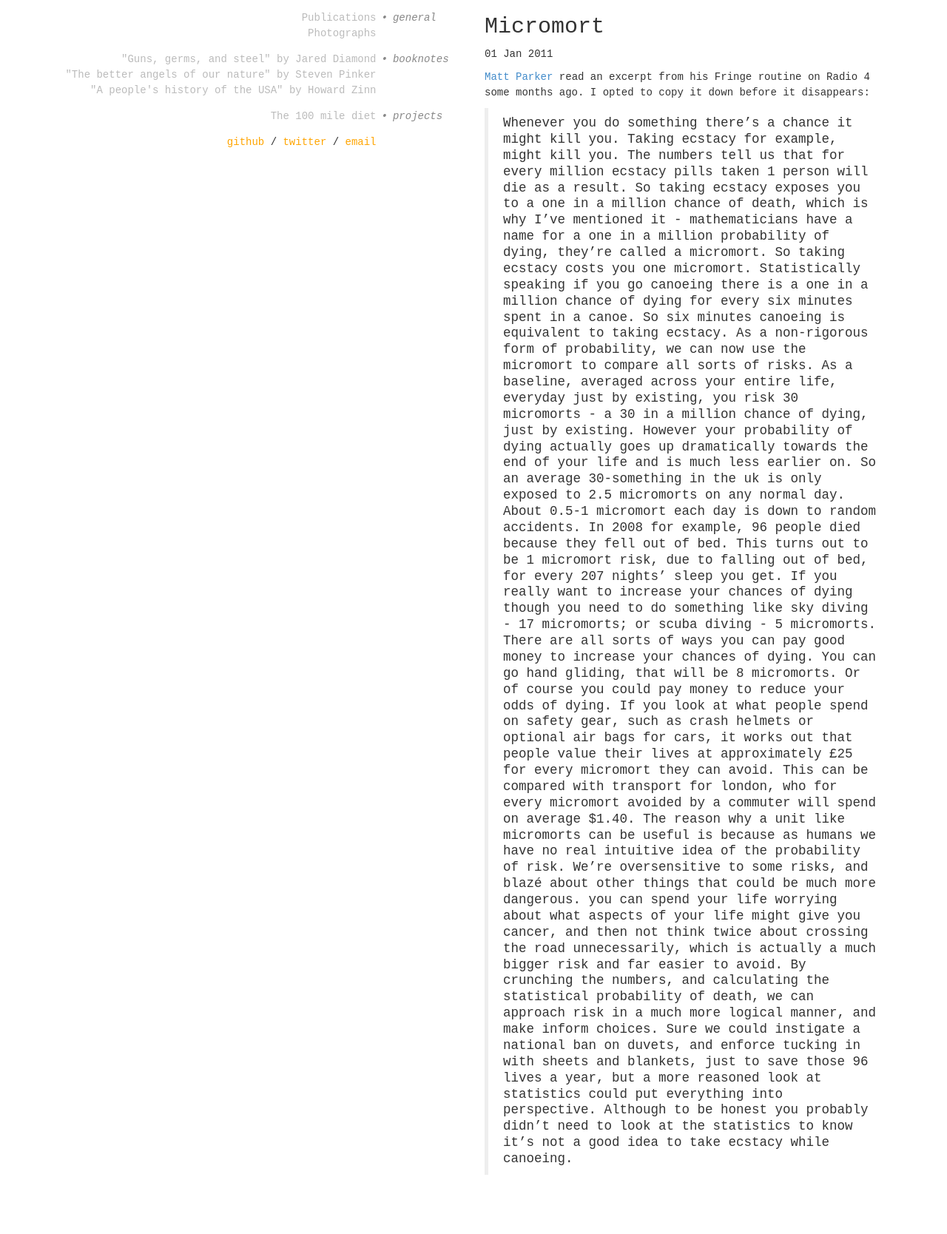
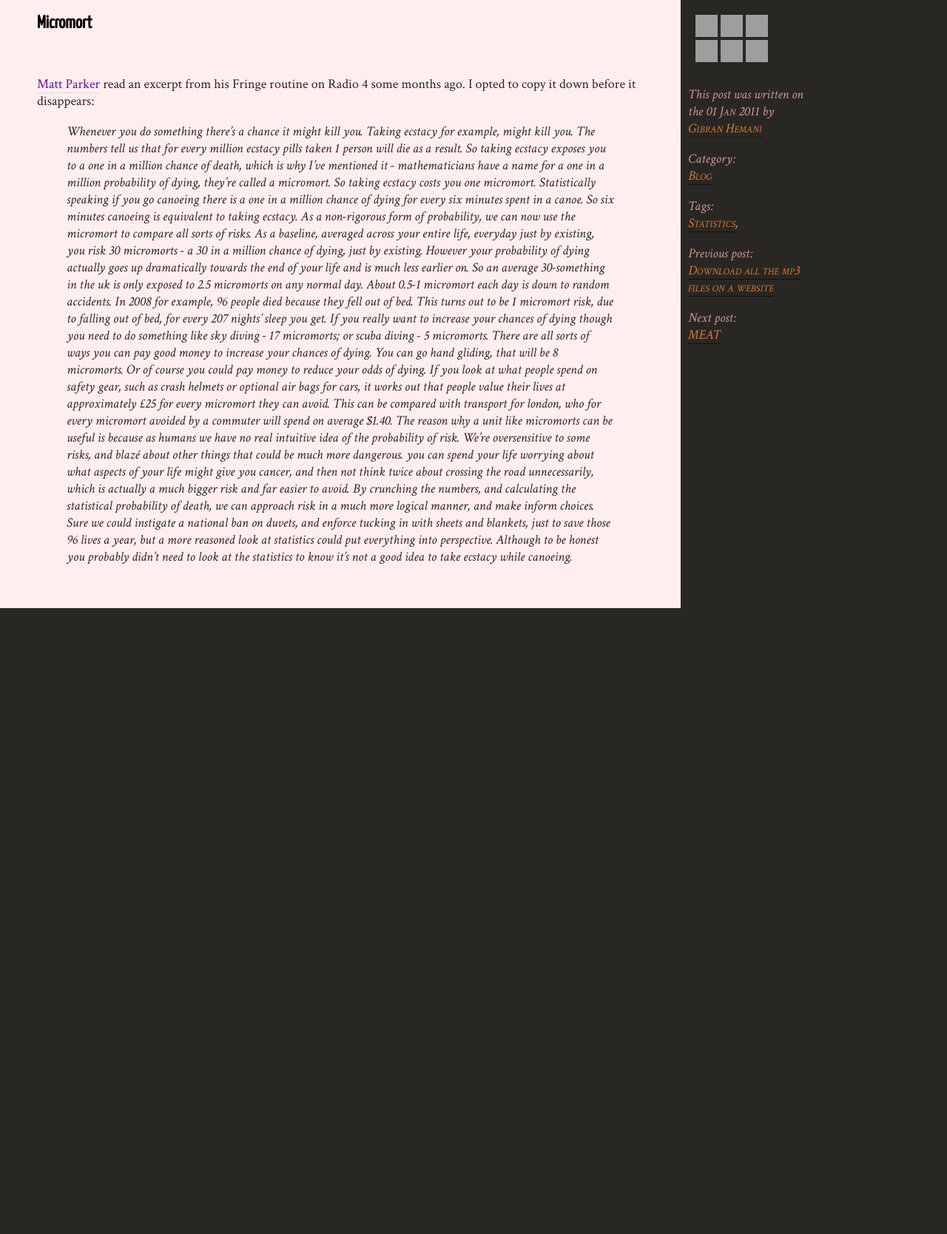
Before and after one commit to explodecomputer/jekyll_site, a Jekyll site: the page built from _posts/2011-01-01-micromort.markdown, in a window 1280 px wide. Shown: the whole page at 74% size. Built offline with Jekyll 4.4.1, drawn with Linux system fonts in a browser that asks for light colours; some web fonts are replaced; Markdown is read by kramdown in place of the engine named in the settings; after the commit the page ends 900 px from its top, so only the background shows below that; grey boxes are pictures that could not be loaded.

Commit message:
style is sort of decided, now need to convert to bootstrap 3 to make responsive

```diff
--- a/_includes/header.html
+++ b/_includes/header.html
@@ -11,6 +11,7 @@
 
         <!-- Custom CSS -->
         <link rel="stylesheet" href="/dist/css/bootstrap.css">
+        <link rel="stylesheet" href="/dist/css/fonts.css">
         <link href="/dist/css/sticky-footer.css" rel="stylesheet">
         <!-- <script type="text/javascript" src="http://cdn.mathjax.org/mathjax/latest/MathJax.js?config=TeX-AMS-MML_HTMLorMML">
         </script>
--- /dev/null
+++ b/_includes/header2.html
@@ -0,0 +1,17 @@
+<meta charset="utf-8">
+<meta http-equiv="X-UA-Compatible" content="IE=edge,chrome=1">
+<title>{{ page.title }}</title>
+<meta name="viewport" content="width=device-width">
+
+<!-- syntax highlighting CSS -->
+<link rel="stylesheet" href="/css/syntax.css">
+<!-- <link rel="stylesheet" href="/dist/css/fonts.css"> -->
+<link href='http://fonts.googleapis.com/css?family=Lobster|Crimson+Text:400,700,400italic|IM+Fell+Double+Pica:400italic|Yanone+Kaffeesatz' rel='stylesheet' type='text/css'>
+<!-- Custom CSS -->
+<!-- <link rel="stylesheet" href="/dist/css/bootstrap.css"> -->
+<!-- <link href="/dist/css/sticky-footer.css" rel="stylesheet"> -->
+<!-- <script type="text/javascript" src="http://cdn.mathjax.org/mathjax/latest/MathJax.js?config=TeX-AMS-MML_HTMLorMML">
+</script>
+<script type="text/x-mathjax-config">
+MathJax.Hub.Config({tex2jax: {inlineMath: [['$','$'], ['\\(','\\)']]}});
+</script> -->
--- a/_layouts/default.html
+++ b/_layouts/default.html
@@ -46,6 +46,7 @@ td:before {
   padding-right: 0.5em; }
 
 td {
+  font-family: 'Pierpoint Italic';
   font-style: italic;
   text-align: left;
   padding: 0 0 0 0.5em; }
@@ -54,8 +55,16 @@ td {
   padding: 1em 0.5em 0 0.5em;
 }
 
+th {
+  font-family: 'Pierpoint Regular';
+}
+
 .row {
   line-height: 1.5em;
+}
+
+.hlinks {
+  font-family: 'lucida console';
 }
 
 
@@ -71,7 +80,7 @@ td {
                 {% assign thisgroup = 'general' %}{% include menu_items.html %}
                 {% assign thisgroup = 'booknotes' %}{% include menu_items.html %}
                 {% assign thisgroup = 'projects' %}{% include menu_items.html %}
-                <tr><th class="spacing"><a class="brown" href="http://github.com/explodecomputer">github</a> / <a class="brown" href="http://twitter.com/explodecomputer">twitter</a> / <a class="brown" href="/">email</a></th><td></td></tr>
+                <tr><th class="spacing hlinks"><a class="brown" href="http://github.com/explodecomputer">github</a> / <a class="brown" href="http://twitter.com/explodecomputer">twitter</a> / <a class="brown" href="/">email</a></th><td></td></tr>
               </table>
             </div>
             <div class="col-lg-6 col-xs-12">
--- a/_layouts/post.html
+++ b/_layouts/post.html
@@ -1,9 +1,194 @@
----
-layout: default
----
-<h2>{{ page.title }}</h2>
-<p class="meta">{{ page.date | date_to_string }}</p>
+<!DOCTYPE html>
+<html>
+<head>
+{% include header2.html %}
+<style>
 
-<div class="post">
-{{ content }}
+/*  border-left:40px solid #ffeeee;
+  border-right:200px solid #292723;
+*/
+
+p {
+  font-family: 'Crimson Text', serif;
+  font-size: 18px;
+  color: #292723;
+}
+
+p a {
+  color: #5F129B;
+  border-bottom: 1px solid #ddd;
+  text-decoration: none;
+}
+
+p a:visited {
+  color: #5F129B;
+}
+
+p a:hover {
+  border-bottom: 1px solid #5F129B;
+}
+
+blockquote {
+  font-family: 'IM Fell Double Pica', serif;
+  font-style: italic;
+}
+
+h1 {
+  font-family: 'Lobster', cursive;
+  font-size: 48px;
+}
+
+h2 {
+  font-family: 'Yanone Kaffeesatz', sans-serif;
+}
+
+p code {
+  font-family: 'Courier new', monospace;
+  background-color: #f8f8f8;
+  border: #ddd 1px solid;
+  border-radius: 4px;
+  padding: 2px;
+  font-size: 14px;
+}
+
+/*pre code {
+  font-family: 'Courier new', monospace;
+  background-color: #fff;
+  border: none;
+  border-radius: 0px;
+  padding: 2px;
+  font-size: 14px;
+}
+*/
+
+body
+{
+  background-color: #292723;
+  margin: 0px;
+  width: 100%;
+  height: 100%;
+  font-family: "Diavlolight", "Arial";
+}
+
+#container
+{
+  float: left;
+  left: 0;
+  margin-top: 0px;
+  max-width: 920px;
+  height: 100%;
+  background-color: #ffeeee;
+}
+
+#a
+{
+  float: left;
+  height: auto;
+  max-width: 800px;
+  margin-bottom: 0px;
+  padding: 0px 0px 0px 50px;
+  background-color: #ffeeee;
+}
+
+#b
+{
+  float: left;
+  padding: 20px 50px 40px 50px;
+  background-color: #ffeeee;
+}
+
+#c
+{
+  float: left;
+  padding: 0px;
+  height: auto;
+  width: 180px;
+}
+
+
+#ccont {
+  padding: 10px 10px 10px 10px;
+  font-family: 'IM Fell Double Pica', serif;
+  font-style: italic;
+}
+
+
+#ccont p {
+  color: #D39797;
+}
+
+
+
+#ccont p a {
+  color: #D87939;
+  text-decoration: none;
+  font-variant: small-caps;
+  border-bottom: 1px solid #111;
+}
+
+#ccont p a:hover {
+  border-bottom: 1px solid #D87939;
+}
+
+.category {
+}
+
+.answer {
+  font-variant: small-caps;
+}
+
+
+html,
+body {
+  margin: 0px;
+  height: 100%;
+  font-family: 'Pierpoint Regular';
+  font-weight: normal;
+}
+#leftRail {
+  position: relative;
+  padding: 10px;
+}
+
+#leftRail img {
+  width: 30px;
+  height: 30px;
+}
+
+</style>
+</head>
+<body>
+<div>
+  <div id="container">
+    <div id="a">
+      <h2 style="font: 'Pierpoint Italic'; ">{{ page.title }}</h2>
+    </div>
+    <div id="b">
+      {{ content }}
+    </div>
+  </div>
+    <div id="c">
+      <div id="ccont">
+    <div id="leftRail">
+      <a href="/"><img src="/assets/icons/home_mid.png" alt="home"></a>
+      <a href="/about.html"><img src="/assets/icons/user_mid.png" alt="about"></a>
+      <a href="/tags.html"><img src="/assets/icons/tags_mid.png" alt="tags"></a><br/>
+      <a href="/links.html"><img src="/assets/icons/links_mid.png" alt="links"></a>
+      <a href="http://twitter.com/explodecomputer"><img src="/assets/icons/twitter_mid.png" alt="twitter"></a>
+      <a href="http://github.com/explodecomputer"><img src="/assets/icons/github_mid.png" alt="github"></a>
+    </div>
+        <p>This post was written on the <span class="answer">{{ page.date | date_to_string }}</span> by <a href="mailto:explodecomputer@gmail.com">Gibran Hemani</a></p>
+        <p><span class="category">Category:</span><br/>
+          <a href="/{{ page.categories[0] }}.html">{{ page.categories[0] | parse_category }}</a></p>
+        <p><span class="category">Tags:</span><br/>
+          {% for tag in page.tags %}<a href="#">{{ tag }}</a>, {% endfor %}</p></p>
+        <p><span class="category">Previous post:</span><br/>
+          <a href="{{page.previous.url}}" title="{{page.previous.title}}">{{page.previous.title}}</a></p>
+        <p><span class="category">Next post:</span><br/>
+          <a href="{{page.next.url}}" title="{{page.next.title}}">{{page.next.title}}</a></p>
+      </div>
+    </div>
+  </div>
 </div>
+</body>
+</html>
```
Also changed, not shown: dist/css/fonts.css (added, +76 -0 lines).
